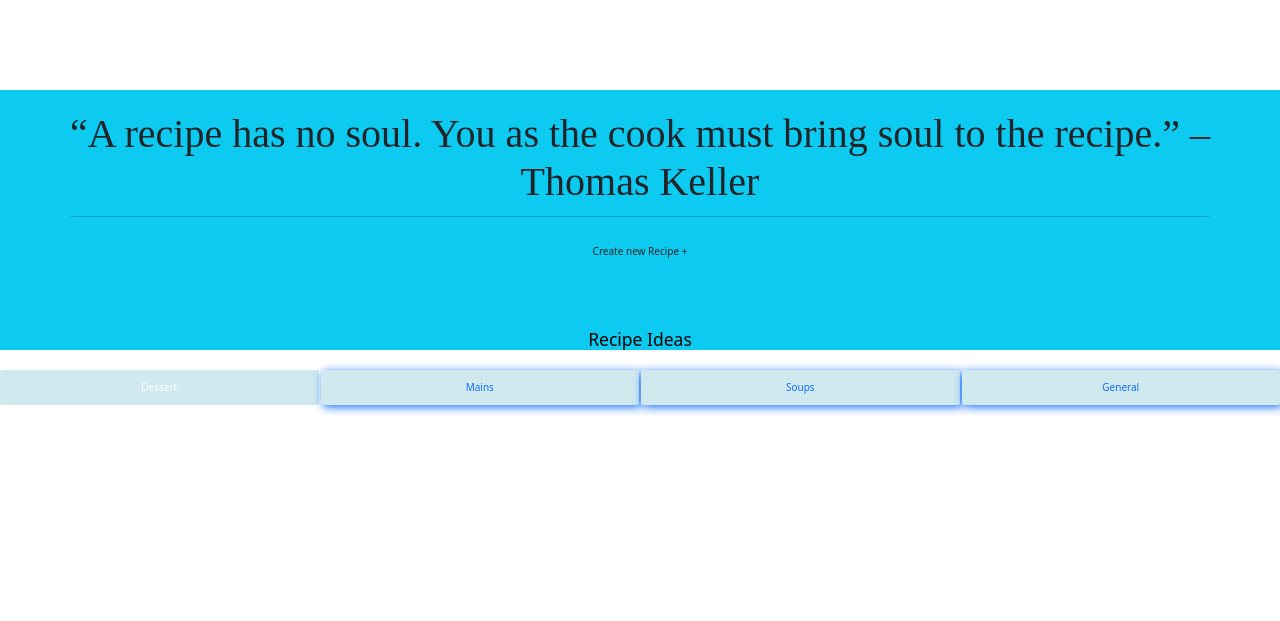
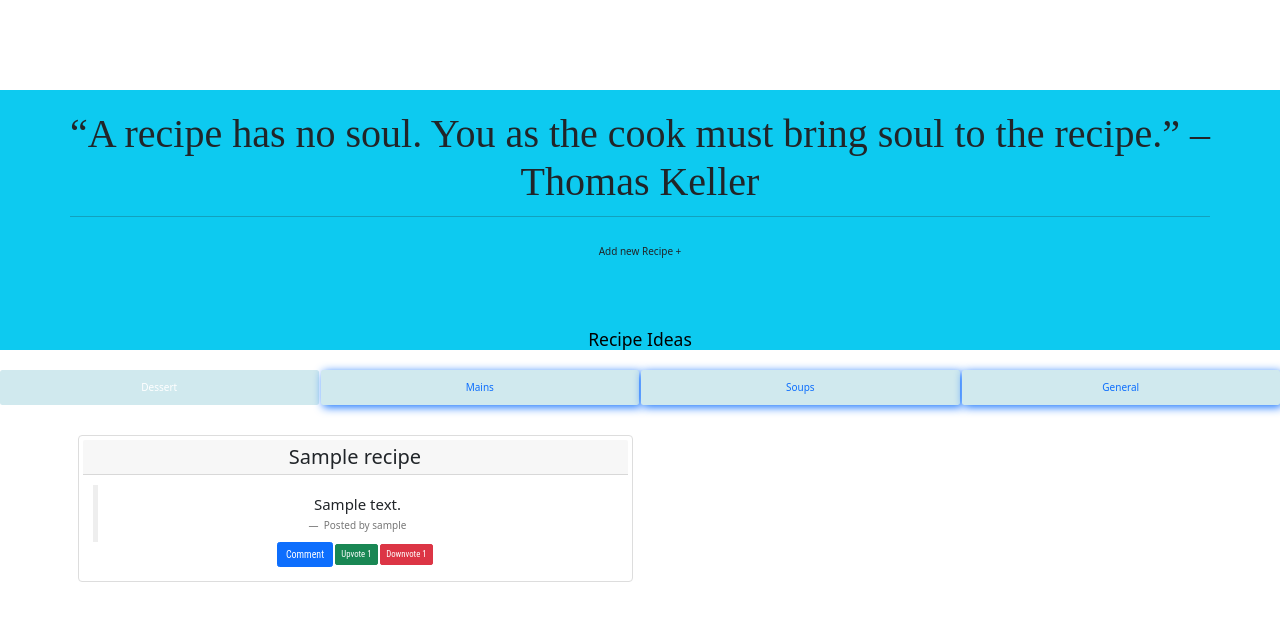
Before and after one commit to Mbaire/Cook-club, a Flask app: template app/templates/home.html in a window 1280 px wide, after a click on "Dessert". Shown: the part 62-683 px from the top of the page. Run offline with Flask 2, Linux system fonts and the light colour scheme; tables that the repository leaves empty hold one stand-in row (values such as "Sample post"); the template is opened without the code that fills it: values that come from a table or form of the project are taken from there, most other values are stand-ins (such as "Sample title", 1, 10 or a date in 2020); some libraries are stand-ins or nearby versions.

Commit message:
Modified css

```diff
--- a/app/templates/home.html
+++ b/app/templates/home.html
@@ -44,17 +44,17 @@
 
   </div>
   <div class="tab-content">
-    <div id="dessert" class="container tab-pane fade"><br>
+    <div id="dessert" class="container tab-pane "><br>
       {{ macro.display(dessert) }}
 
     </div>
-    <div id="mains" class="container tab-pane fade"><br>
+    <div id="mains" class="container tab-pane "><br>
       {{ macro.display(mains) }}
     </div>
-    <div id="soups" class="container tab-pane fade"><br>
+    <div id="soups" class="container tab-pane "><br>
       {{ macro.display(soups)}}
     </div>
-    <div id="general" class="container tab-pane fade"><br>
+    <div id="general" class="container tab-pane "><br>
       {{ macro.display(general) }}
     </div>
 <br><br><br>
--- a/app/templates/navbar.html
+++ b/app/templates/navbar.html
@@ -47,7 +47,7 @@
                 <hr class="hr">
 
                 <div id="butt">
-                    <a class="btn" href="/recipe/new/">Create new Recipe +</a>
+                    <a class="btn" href="/recipe/new/">Add new Recipe +</a>
                 </div>
                 </div>
             </div>
```
